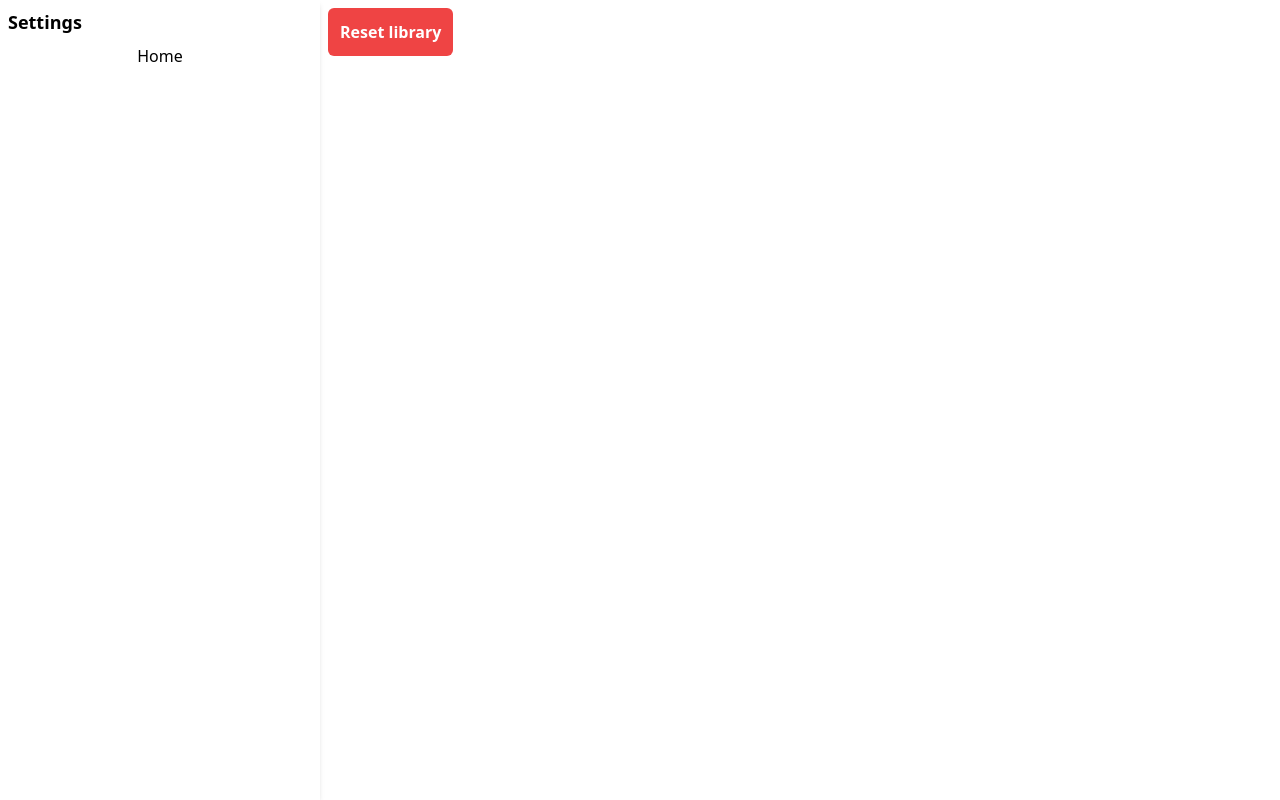
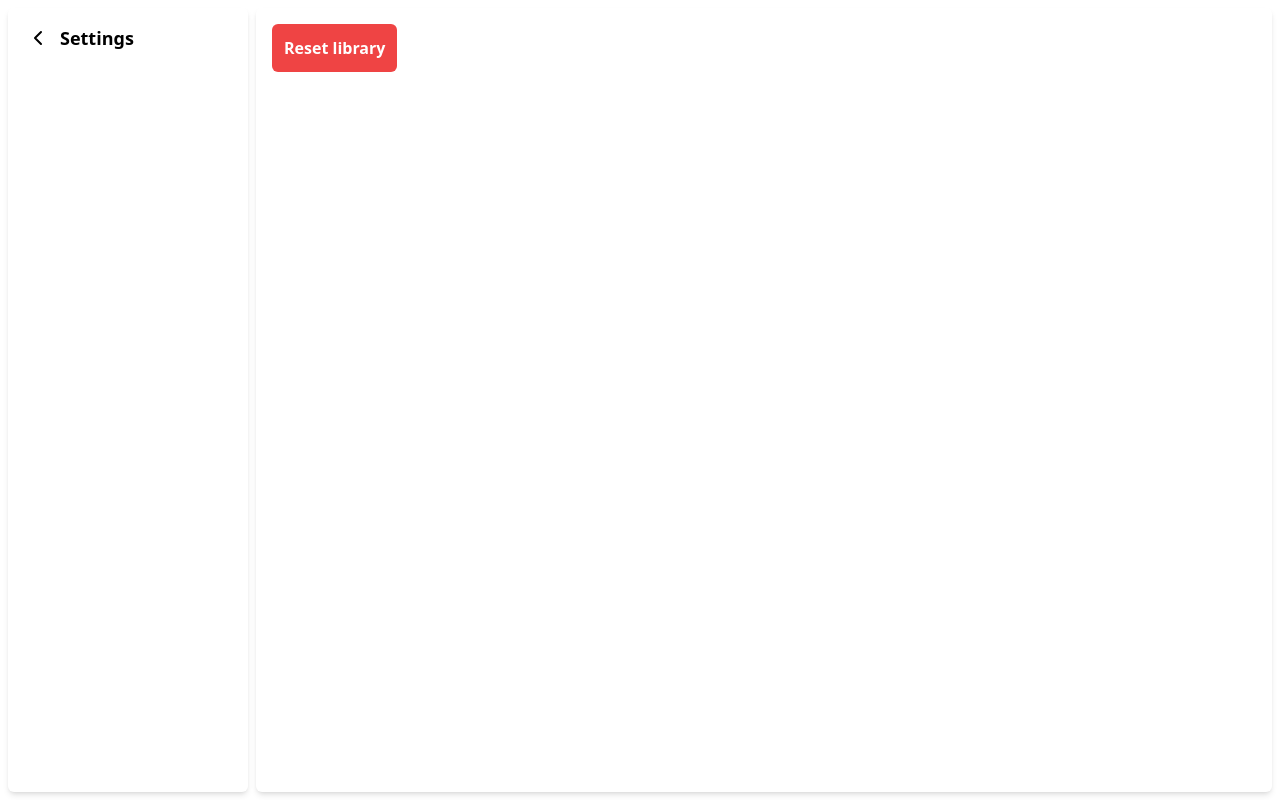
Before and after one commit to callum-jones19/coralia, a React (Vite) app: page /settings in a window 1280 px wide. Built offline with nearby package versions, Linux system fonts and the light colour scheme.

Commit message:
Improve settings UI

```diff
--- a/src/screens/SettingsScreen.tsx
+++ b/src/screens/SettingsScreen.tsx
@@ -1,5 +1,6 @@
 import { Link, useNavigate } from "react-router";
 import { resetLibraryBackend } from "../api/commands";
+import { ChevronLeft } from "react-feather";
 
 export default function SettingsScreen() {
   const navigate = useNavigate();
@@ -15,14 +16,16 @@ export default function SettingsScreen() {
   };
 
   return (
-    <div className="w-full h-full flex flex-row">
-      <div className="basis-1/4 flex flex-col shadow-md p-2">
-        <h2 className="font-bold text-lg">Settings</h2>
-        <Link to="/home" className=" p-2 rounded-md text-center">
-          Home
-        </Link>
+    <div className="w-full h-full flex flex-row dark:bg-neutral-900 dark:text-white">
+      <div className="basis-60 flex flex-col m-2 gap-4 rounded-md shadow-md p-4 dark:shadow-none dark:bg-neutral-800">
+        <div className="flex flex-row gap-2 items-center">
+          <Link to="/home" className="flex flex-row h-full aspect-square items-center justify-center">
+            <ChevronLeft />
+          </Link>
+          <h2 className="font-bold text-lg">Settings</h2>
+        </div>
       </div>
-      <div className="flex-grow p-2">
+      <div className="flex-grow p-4 m-2 ml-0 shadow-md rounded-md dark:shadow-none dark:bg-neutral-800">
         <button
           className="bg-red-500 p-3 rounded-md text-white font-bold"
           onClick={() => resetLibrary()}
```
